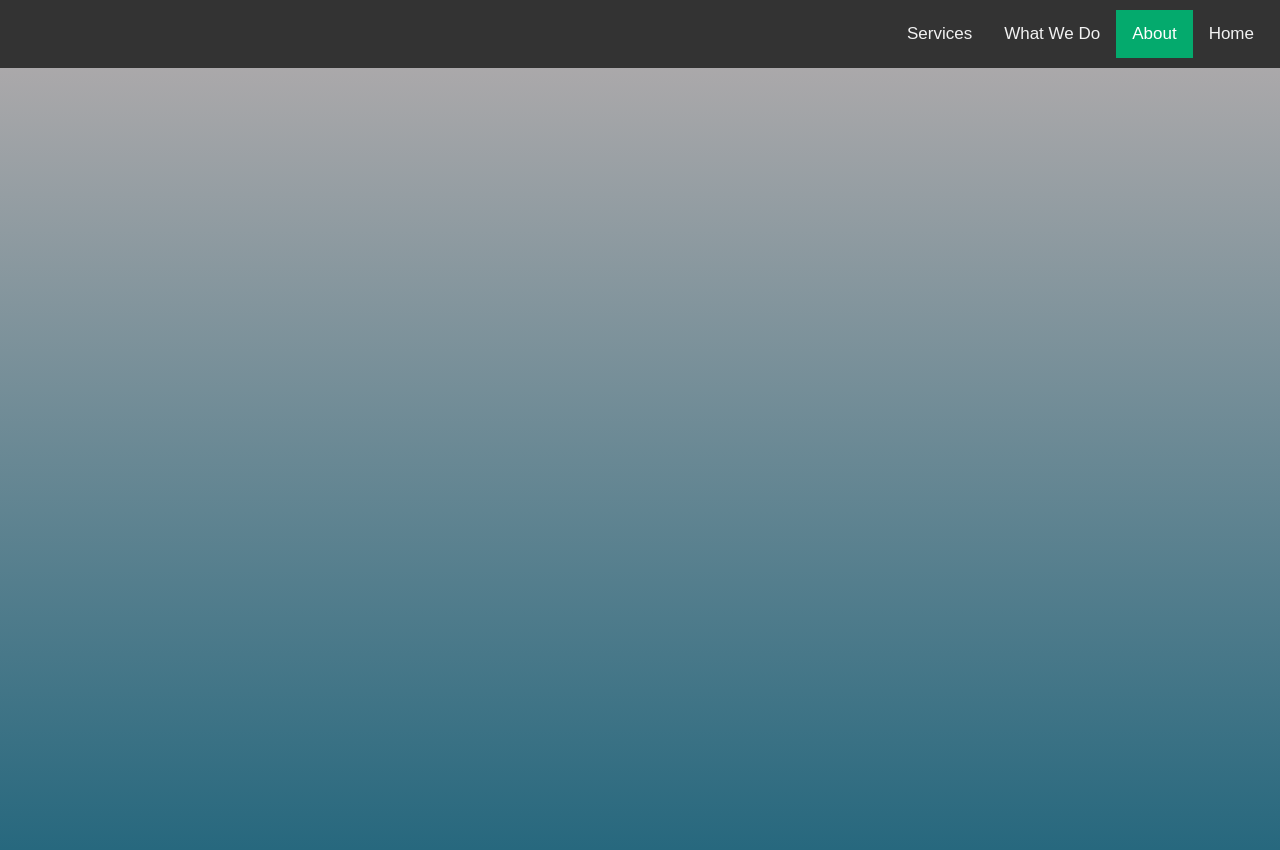
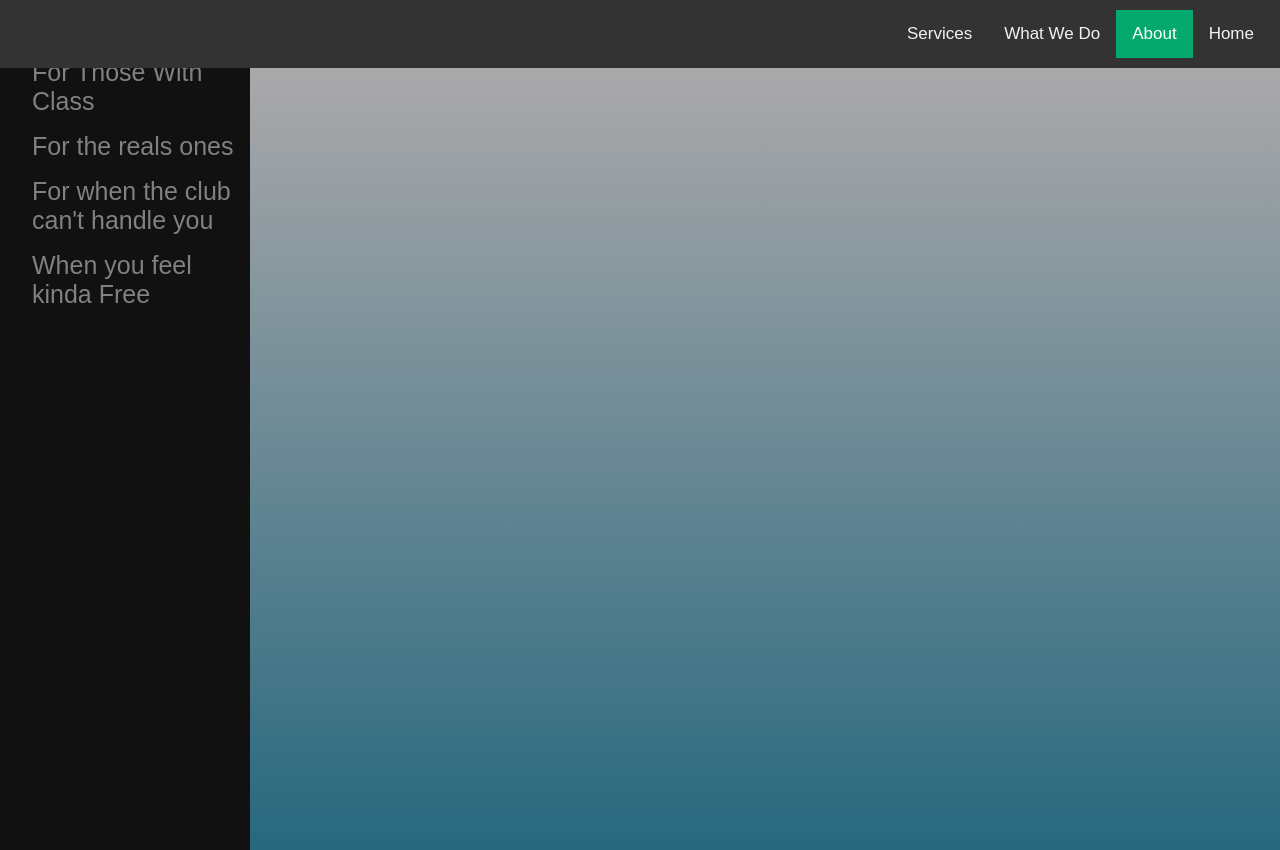
Before and after one commit to CurlySoldier/Divergence, a plain HTML site: page HTML/About.html in a window 1280 px wide. Drawn offline with Linux system fonts and the light colour scheme.

Commit message:
checking for something

```diff
--- a/CSS/DesignH.css
+++ b/CSS/DesignH.css
@@ -0,0 +1,17 @@
+.sidebar {
+    height: 100%;
+    width: 250px;
+    position: fixed;
+    top: 0;
+    left: 0;
+    background-color: #111;
+    padding-top: 50px;
+}
+
+.sidebar a {
+    padding: 8px 8px 8px 32px;
+    text-decoration: none;
+    font-size: 25px;
+    color: #818181;
+    display: block;
+}
--- a/HTML/About.html
+++ b/HTML/About.html
@@ -2,6 +2,7 @@
 
 <html lang="en">
 <link rel="stylesheet" type="text/css" href="../CSS/design.css">
+<link rel="stylesheet" href="../CSS/DesignH.css">
 <head>
 
 
@@ -19,6 +20,12 @@
 
 </div>
 
+<div class="sidebar">
+  <a href="https://open.spotify.com/track/3DK6m7It6Pw857FcQftMds?si=fe9ce364710240f4">For Those With Class</a>
+  <a href="https://open.spotify.com/track/7xTY3rJMgj0nh6OOPHgsLw?si=87adca10e23040f1">For the reals ones</a>
+  <a href="https://open.spotify.com/track/6ebkx7Q5tTxrCxKq4GYj0Y?si=aa90ad5569e9443d">For when the club can't handle you</a>
+  <a href="https://open.spotify.com/track/44aN5xKL3kGHvQ5bXVk6B8?si=251fad269df0493a">When you feel kinda Free</a>
+</div>
 
 </body>
 </html>
```
